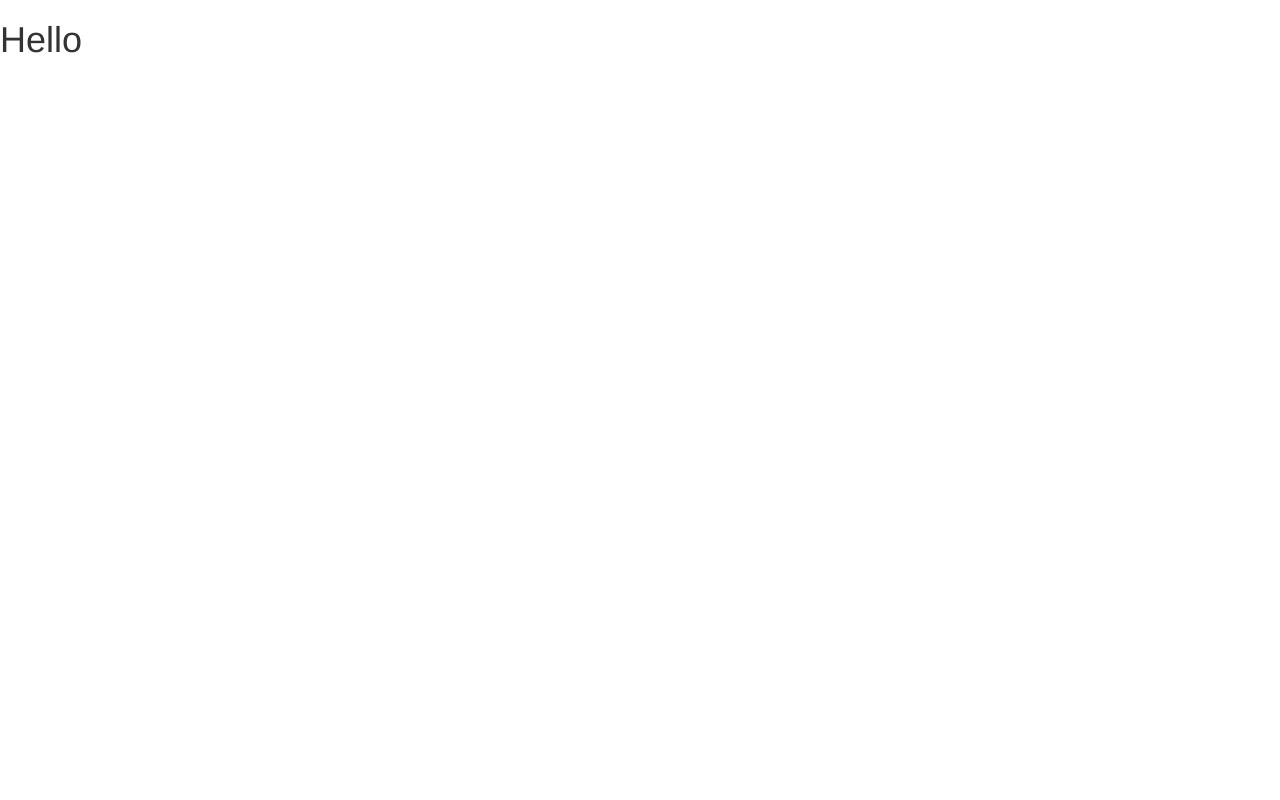
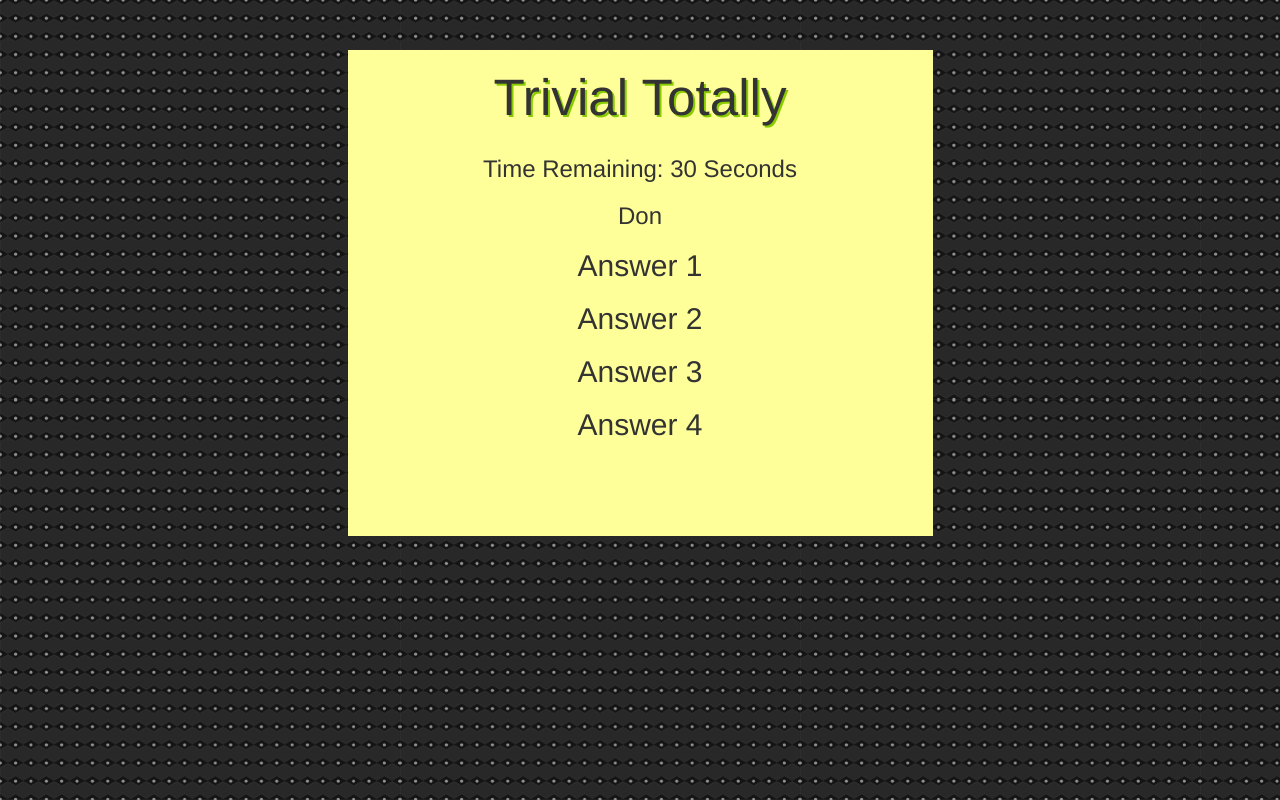
Before and after one commit to barbad63/TriviaGame, a plain HTML site: page index.html in a window 1280 px wide. Both pictures are taken after a click on the button "Start The Game". Drawn offline with nearby package versions, Linux system fonts and the light colour scheme.

Commit message:
saving work

```diff
--- a/assets/css/style.css
+++ b/assets/css/style.css
@@ -0,0 +1,21 @@
+html{
+
+}
+body{
+	background-image: url("../../assets/images/polka-dots.png");
+}
+
+h1{
+	text-align: center;
+	text-shadow: 2px 2px #88cc00;
+	font-size: 4vw;
+}
+.col-xs-6{
+	background-color: #ffff99;
+}
+.center{
+	margin: 150px 0;
+}
+h2,h3{
+	text-align: center;
+}
--- a/assets/javascript/app.js
+++ b/assets/javascript/app.js
@@ -4,24 +4,34 @@
 
 var game = {
 	secCount: 0,
-	count: 0,
+	count: 31,
 	correctAns: 0,
 	wrongAns: 0,
 	compAnsArr: ["Don"],
 	userAnsArr: ["Holy Grail"],
-	questions: ["What is your name?", "What is your quest?", "Where were you born?"],
-	answers: ["Don", "Holy Grail", "Buffalo"],
+	QandA: [{
+		q: "What is my name?",
+		ans: ["Don", "Bob", "Fred", "Lebron"]
+	}, {
+		q: "What is your Quest?",
+		ans: ["food", "drink", "Holy Grail", "developer"]
+	}],
+	// answers: ["Don", "Holy Grail", "Buffalo"],
+
 	init: function(){
 		count = 0;
 	},
 	increment: function(){
-		console.log(this.count++);
-		if (this.count == 31){
+		console.log(this.count--);
+		if (this.count == 0){
 			clearInterval(secCount);
 		}
 	},
-	newQ: function(){
-		console.log("newQ");
+	startTime: function(){
+		console.log("building the question and displaying it");
+		console.log(this.QandA[0].q);
+		var ptr = this.QandA[0].q;
+		$("#quest").html(this.QandA[0].ans[0]);
 	}
 
 }
@@ -32,7 +42,11 @@ $(document).ready(function(){
 	$("button").click(function(){
 		console.log("Hi");
 		$("button").hide();
-		game.init;
+		$(".restart").toggleClass("center");
+		game.init();
+		$(".question").toggleClass("hidden");
+		game.startTime();
+
 
 	});
 
--- a/index.html
+++ b/index.html
@@ -5,10 +5,44 @@
     <title>TriviaGame</title>
     <script src="https://cdnjs.cloudflare.com/ajax/libs/jquery/3.2.1/jquery.min.js"></script>
     <link rel="stylesheet" href="https://maxcdn.bootstrapcdn.com/bootstrap/3.3.6/css/bootstrap.min.css" integrity="sha384-1q8mTJOASx8j1Au+a5WDVnPi2lkFfwwEAa8hDDdjZlpLegxhjVME1fgjWPGmkzs7" crossorigin="anonymous">
+    <link rel="stylesheet" type="text/css" href="assets/css/style.css">
     <script type="text/javascript" src="assets/javascript/app.js"></script>
 </head>
 <body>
-	<button type="button" class="btn btn-outline-success">Start The Game</button>
-<h1>Hello</h1>
+	<div class="container">
+		<div class="row" style="margin-top: 50px;">
+			<div class="col-xs-6 col-xs-offset-3">
+				<h1>Trivial Totally</h1>
+			</div>
+		</div>
+		<div class="row">
+			<div class="col-xs-6 col-xs-offset-3" style="height: 400px;">
+				<div class="restart center">
+					<button type="button" class="btn btn-outline-success btn-lg center-block">Start The Game</button>
+					<div class="question hidden" id="timer">
+						<h3>Time Remaining: 30 Seconds</h3>
+					</div>
+					<div class="question hidden">
+						<h3 id="quest">Question</h3>
+					</div>
+					<div class="question hidden" id="ans0" value="1">
+						<h2>Answer 1</h2>
+					</div>
+					<div class="question hidden" id="ans1" value="2">
+						<h2>Answer 2</h2>
+					</div>
+					<div class="question hidden" id="ans2" value="3">
+						<h2>Answer 3</h2>
+					</div>
+					<div class="question hidden" id="ans3" value="3">
+						<h2>Answer 4</h2>
+					</div>
+
+				</div>
+			</div>
+		</div>
+
+		</div>
+	</div>
 </body>
 </html>
```
Also changed, not shown: assets/images/polka-dots.png (added), assets/images/polka-dots/polka-dots.png (added), assets/images/polka-dots/readme.txt (added), 3 other files.
